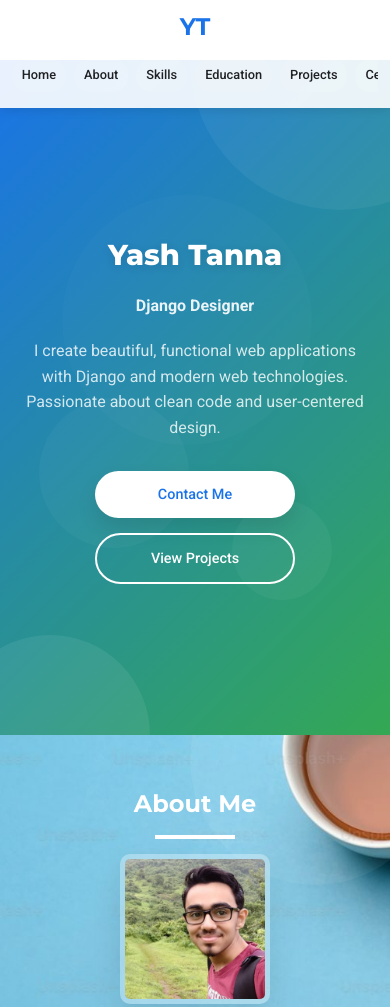
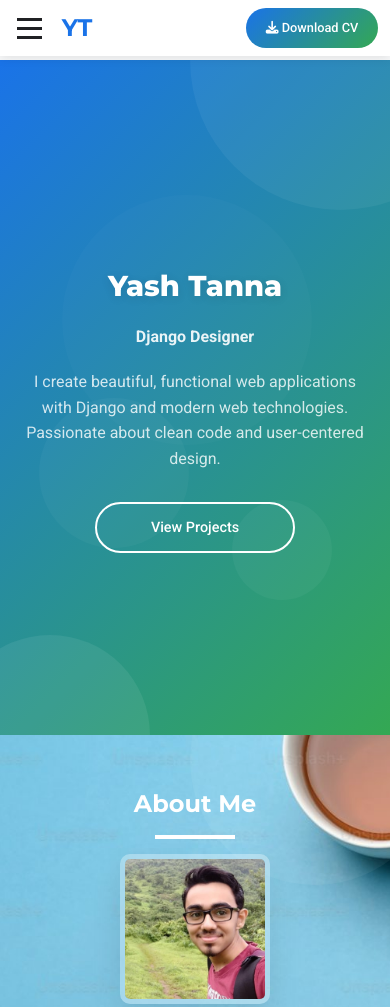
Before and after one commit to yashtanna2456/Yash-Resume, a plain HTML site: page index.html in a window 390 px wide. Shown: the top 1007 px of the page. Drawn offline with Linux system fonts and the light colour scheme.

Commit message:
Add files via upload

```diff
--- a/index.html
+++ b/index.html
@@ -56,16 +56,104 @@
             flex-wrap: wrap;
         }
 
+        .hamburger {
+            display: none;
+            flex-direction: column;
+            cursor: pointer;
+            padding: 5px;
+        }
+
+        .hamburger span {
+            width: 25px;
+            height: 3px;
+            background-color: var(--dark);
+            margin: 3px 0;
+            transition: 0.3s;
+        }
+
+        .mobile-nav-left {
+            display: none;
+        }
+
+        .mobile-cv {
+            display: none;
+        }
+
+        .mobile-logo {
+            display: none;
+        }
+
         @media (max-width: 768px) {
             nav {
                 padding: 8px 3%;
-                justify-content: center;
-                flex-direction: column;
+                justify-content: space-between;
+                align-items: center;
+            }
+
+            .desktop-logo {
+                display: none;
+            }
+
+            .mobile-logo {
+                display: block;
+            }
+
+            .mobile-nav-left {
+                display: flex;
+                align-items: center;
+                gap: 15px;
             }
 
             .logo {
                 font-size: 1.2rem;
-                margin-bottom: 5px;
+            }
+
+            .hamburger {
+                display: flex;
+            }
+
+            .mobile-cv {
+                display: inline-block;
+                padding: 6px 12px !important;
+                font-size: 0.8rem !important;
+                margin-left: 0 !important;
+            }
+
+            .desktop-cv {
+                display: none;
+            }
+
+            .nav-links {
+                position: fixed;
+                top: 60px;
+                left: -100%;
+                width: 250px;
+                height: calc(100vh - 60px);
+                background-color: var(--card-bg);
+                flex-direction: column;
+                justify-content: flex-start;
+                align-items: center;
+                padding-top: 50px;
+                transition: left 0.3s ease;
+                box-shadow: 2px 0 10px rgba(0,0,0,0.1);
+                z-index: 999;
+            }
+
+            .nav-links.active {
+                left: 0;
+            }
+
+            .nav-links li {
+                margin: 20px 0;
+            }
+
+            .nav-links a {
+                font-size: 1rem;
+                padding: 10px 20px;
+                border-radius: 5px;
+                display: block;
+                text-align: center;
+                width: 200px;
             }
         }
 
@@ -121,6 +209,7 @@
             font-weight: 500 !important;
             transition: all 0.3s ease !important;
             margin-left: 20px !important;
+            text-decoration: none !important;
         }
 
         .download-cv-btn:hover {
@@ -1489,35 +1578,6 @@
         }
 
         @media (max-width: 768px) {
-            .nav-links {
-                display: flex;
-                overflow-x: auto;
-                width: 100%;
-                margin-top: 8px;
-                padding: 0;
-                gap: 8px;
-                scrollbar-width: none;
-                -ms-overflow-style: none;
-            }
-
-            .nav-links::-webkit-scrollbar {
-                display: none;
-            }
-
-            .nav-links li {
-                margin: 0;
-                flex-shrink: 0;
-            }
-
-            .nav-links a {
-                font-size: 0.8rem;
-                padding: 6px 10px;
-                border-radius: 15px;
-                background: rgba(255,255,255,0.1);
-                white-space: nowrap;
-                display: block;
-            }
-
             .hero {
                 padding: 60px 3% 40px;
                 min-height: 80vh;
@@ -1702,16 +1762,25 @@
     <!-- Header -->
     <header>
         <nav>
-            <a href="#" class="logo">YT</a>
-            <ul class="nav-links">
+            <a href="#" class="logo desktop-logo">YT</a>
+            <div class="mobile-nav-left">
+                <div class="hamburger" id="hamburger">
+                    <span></span>
+                    <span></span>
+                    <span></span>
+                </div>
+                <a href="#" class="logo mobile-logo">YT</a>
+            </div>
+            <a href="YASH RESUME.pdf" download class="download-cv-btn mobile-cv"><i class="fas fa-download"></i> Download CV</a>
+            <ul class="nav-links" id="nav-links">
                 <li><a href="#home">Home</a></li>
                 <li><a href="#about">About</a></li>
                 <li><a href="#skills">Skills</a></li>
                 <li><a href="#education">Education</a></li>
                 <li><a href="#projects">Projects</a></li>
                 <li><a href="#certifications">Certifications</a></li>
-                <li><a href="YASH RESUME.pdf" download class="download-cv-btn"><i class="fas fa-download"></i> Download CV</a></li>
             </ul>
+            <a href="YASH RESUME.pdf" download class="download-cv-btn desktop-cv"><i class="fas fa-download"></i> Download CV</a>
         </nav>
     </header>
 
@@ -1732,7 +1801,7 @@
                 <div class="subtitle">Django Designer</div>
                 <p>I create beautiful, functional web applications with Django and modern web technologies. Passionate about clean code and user-centered design.</p>
                 <div class="hero-buttons">
-                    <a href="#contact" class="btn btn-primary">Contact Me</a>
+                    <!-- <a href="#contact" class="btn btn-primary">Contact Me</a> -->
                     <a href="#projects" class="btn btn-secondary">View Projects</a>
                 </div>
             </div>
@@ -2034,6 +2103,21 @@
             });
         }, observerOptions);
 
+        // Hamburger menu functionality
+        const hamburger = document.getElementById('hamburger');
+        const navLinks = document.getElementById('nav-links');
+
+        hamburger.addEventListener('click', () => {
+            navLinks.classList.toggle('active');
+        });
+
+        // Close menu when clicking on a link
+        document.querySelectorAll('.nav-links a').forEach(link => {
+            link.addEventListener('click', () => {
+                navLinks.classList.remove('active');
+            });
+        });
+
         // Observe Hero, About, Skills, Education, Projects, Certifications section elements and titles
         document.addEventListener('DOMContentLoaded', () => {
             const heroContent = document.querySelector('.hero-content');
```
